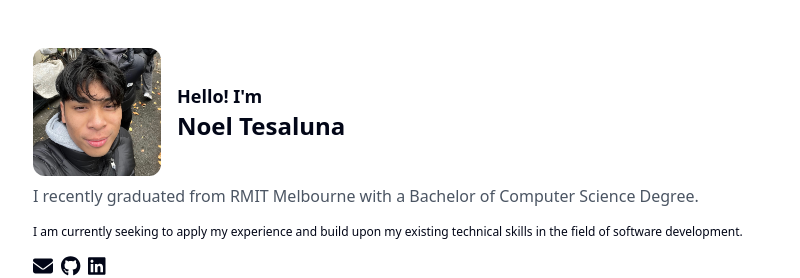
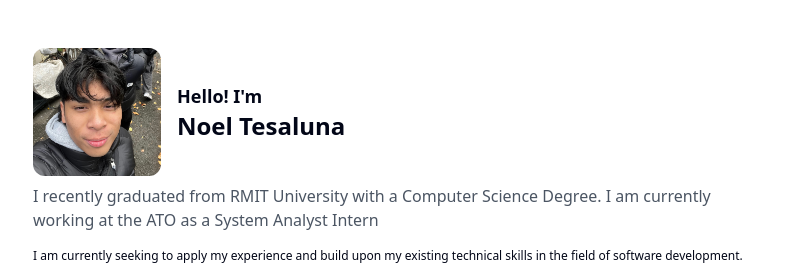
Before and after one commit to noeltesaluna/personal-website, a React (Create React App) app: page / in a window 1280 px wide. Shown: the top 278 px of the page, without its empty margins (239-1039 px from the left). Built offline with nearby package versions, Linux system fonts and the light colour scheme.

Commit message:
updated header

```diff
--- a/src/App.js
+++ b/src/App.js
@@ -19,7 +19,7 @@ function App() {
               <h2 className="text-2xl font-bold">Noel Tesaluna</h2>
             </div>
           </div>
-          <p className='text-base mt-2 mb-4 text-gray-600'> I recently graduated from RMIT Melbourne with a Bachelor of Computer Science Degree. </p>
+          <p className='text-base mt-2 mb-4 text-gray-600'>I recently graduated from RMIT University with a Computer Science Degree. I am currently working at the ATO as a System Analyst Intern</p>
           <p className="mb-4">  I am currently seeking to apply my experience and build upon my existing technical skills in the field of software development.</p>
           <div className="flex gap-2">
             <a href="mailto:noel.anthony.t@gmail.com" target="_blank" rel="noopener noreferrer" className=" hover:text-gray-500 transition">
```
